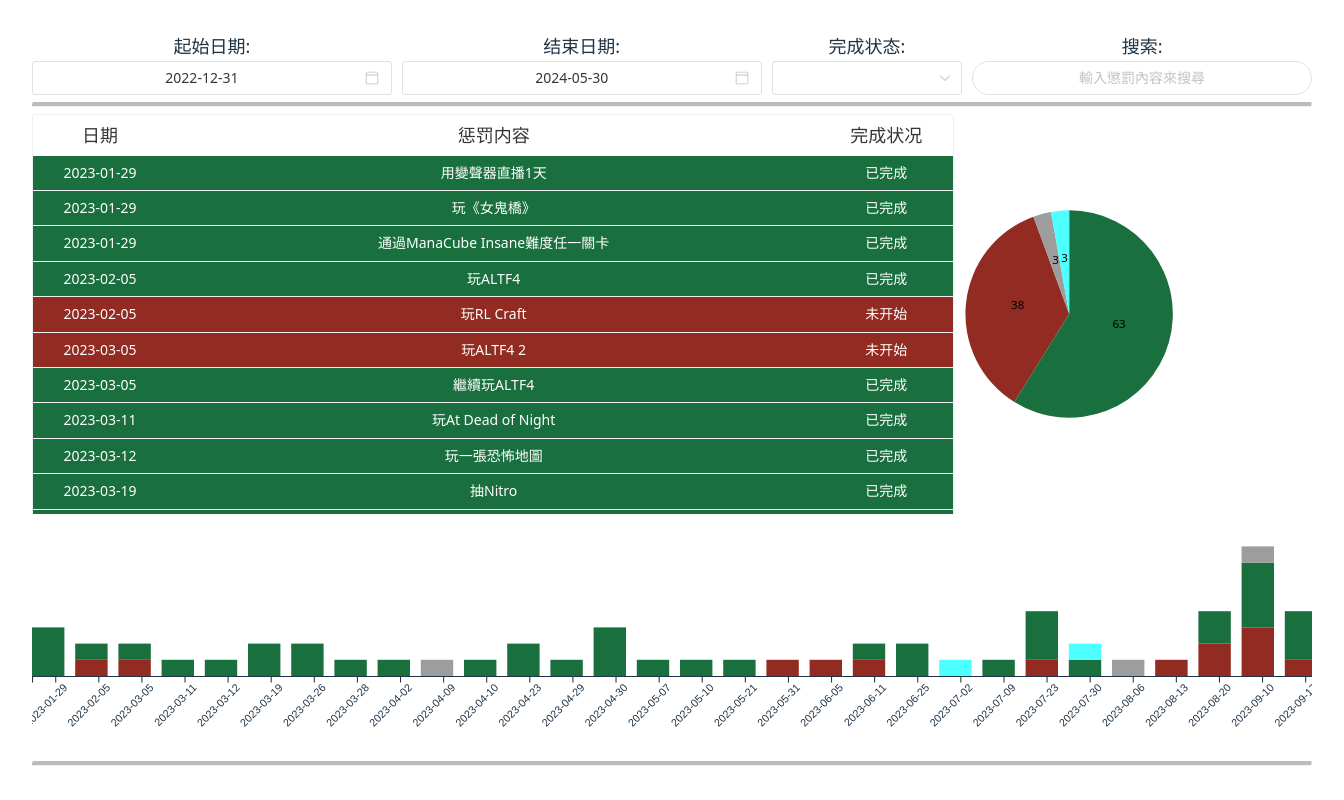
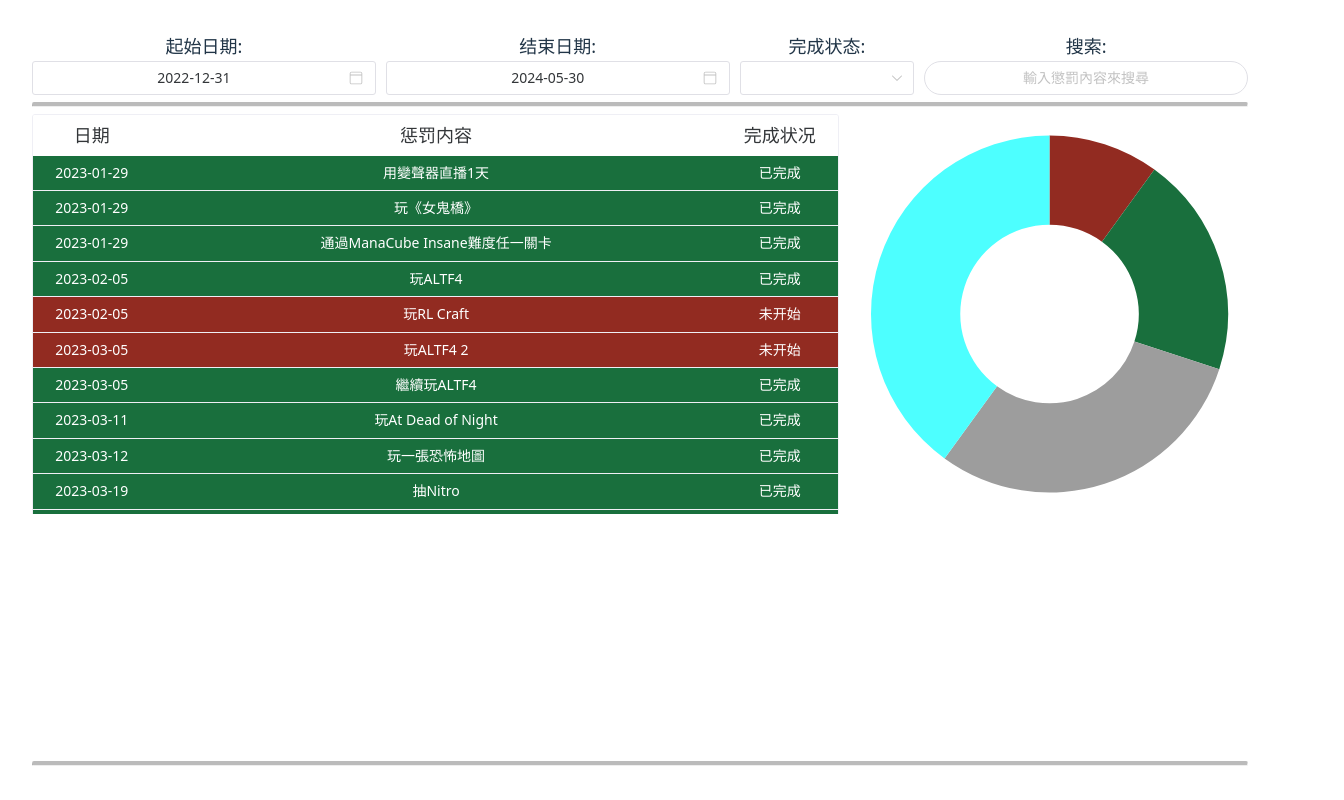
Before and after one commit to champsing/mercuryland, a Vue app: page / in a window 1280 px wide. Shown: the top 800 px of the page, 1344 px wide, since content can reach past the window. Built offline with nearby package versions, Linux system fonts and the light colour scheme.

Commit message:
fix doughnut chart

```diff
--- /dev/null
+++ b/src/assets/penalty_status.json
@@ -0,0 +1,22 @@
+[
+    {
+        "id": 0,
+        "color": "#922B21",
+        "name": "未開始"
+    },
+    {
+        "id": 1,
+        "color": "#196F3D",
+        "name": "已完成"
+    },
+    {
+        "id": 2,
+        "color": "#9D9D9D",
+        "name": "勉強過"
+    },
+    {
+        "id": 3,
+        "color": "#4DFFFF",
+        "name": "進行中"
+    }
+]
--- a/src/assets/vod.json
+++ b/src/assets/vod.json
@@ -1,7 +1,7 @@
 [
     {
-      "id": 7,
+      "id": 0,
       "date": "2023-01-29",
-      "link": "用變聲器直播1天"
+      "link": ""
     }
 ]
--- a/src/components/HelloWorld.vue
+++ b/src/components/HelloWorld.vue
@@ -1,8 +1,8 @@
 <script setup lang="ts">
 import { ref } from "vue";
 import * as d3 from "d3";
-import { NButton, NCollapse, NCollapseItem, NDatePicker, NDrawer, NDrawerContent, NSelect, NInput, NList, NListItem, NThing, NTable, NSpace } from "naive-ui";
-// import { Doughnut, Line } from "vue-chartjs";
+import { NButton, NCollapse, NCollapseItem, NDatePicker, NDrawer, NDrawerContent, NGrid, NGi, NSelect, NInput, NList, NListItem, NThing, NTable, NSpace } from "naive-ui";
+import { Doughnut, Line } from "vue-chartjs";
 import {
     Chart as ChartJS,
     Title,
@@ -15,9 +15,12 @@ import {
     LinearScale,
     LogarithmicScale,
     TimeScale,
+    ChartOptions,
+    ArcElement
 } from "chart.js";
 import penaltyData from "../assets/penalty.json";
 import vodLinkData from "../assets/vod.json";
+import penaltyStatus from "../assets/penalty_status.json";
 ChartJS.register(
     Title,
     Tooltip,
@@ -28,7 +31,8 @@ ChartJS.register(
     CategoryScale,
     LinearScale,
     LogarithmicScale,
-    TimeScale
+    TimeScale,
+    ArcElement
 );
 
 var filterBegTs = defineModel("filterBegTs", { default: 1672502400000, set(value) { refresh(value, filterEndTs.value, filterFinish.value, filterSearch.value); return value; } })
@@ -58,23 +62,11 @@ var finishOptions = [
     },
 ]
 
-
-
-const dataPath =
-    "data.csv?random=" + Math.floor(Math.random() * 1000000).toString();
-
-var dataSource = [];
 var dataDisplay = ref([]);
 
 
-d3.csv(dataPath, function (d) {
-    dataSource.push(d);
-    refresh(filterBegTs.value, filterEndTs.value, filterFinish.value, filterSearch.value);
-} as any);
-
-
 function refresh(begTs, endTs, finish, search) {
-    dataDisplay.value = dataSource
+    dataDisplay.value = penaltyData
         .filter(
             (v) =>
                 v.date >= new Date(begTs).toISOString().slice(0, 10) && v.date <= new Date(endTs).toISOString().slice(0, 10)
@@ -88,6 +80,8 @@ function refresh(begTs, endTs, finish, search) {
     drawPieChart(dataDisplay.value);
     drawBarChart(dataDisplay.value);
 }
+
+refresh(filterBegTs.value, filterEndTs.value, filterFinish.value, filterSearch.value)
 
 function statusToString(i) {
     if (i == 0) {
@@ -136,6 +130,29 @@ function truncateStr(s) {
         return s;
     }
 }
+
+let pieChartConfig = {
+    maintainAspectRatio: false,
+    plugins: {
+        legend: {
+            display: false
+        },
+    },
+    layout: {
+        padding: 20
+    }
+} as ChartOptions<"doughnut">;
+
+const pieChartData = {
+    labels: penaltyStatus.map(x => x.name),
+    datasets: [{
+        label: null,
+        data: [100, 200, 300, 400],
+        backgroundColor: penaltyStatus.map(x => x.color),
+        borderWidth: 0,
+        hoverOffset: 50
+    }]
+};
 
 function drawPieChart(dataIn) {
     const s0 = dataIn.filter((v) => v.done == 0).length;
@@ -313,9 +330,8 @@ const csvContent = ref({
     </div>
 
     <hr class="rounded" />
-
-    <div class="main">
-        <div class="detail">
+    <n-grid x-gap="12" :cols="3" class="main">
+        <n-gi class="detail" :span="2">
             <n-table :bordered="true" size="small" style="text-align: center;">
                 <thead>
                     <tr>
@@ -337,7 +353,8 @@ const csvContent = ref({
                             'background-color': statusToColor(item.done),
                             'color': statusToColorText(item.done)
                         }">
-                            <n-button @click="activateDrawer(item)" :text="true" :focusable="false" :text-color="'#FFFFFF'">
+                            <n-button @click="activateDrawer(item)" :text="true" :focusable="false"
+                                :text-color="'#FFFFFF'">
                                 {{ truncateStr(item.name) }}
                             </n-button>
                         </td>
@@ -351,6 +368,16 @@ const csvContent = ref({
                     </tr>
                 </tbody>
             </n-table>
+
+        </n-gi>
+        <n-gi>
+            <Doughnut ref="pieChart" :options="pieChartConfig" :data="pieChartData" :style="{
+                height: '90%',
+                width: '90%',
+            }" />
+        </n-gi>
+    </n-grid>
+
     <n-drawer v-model:show="isDrawerActive" :width="502" :placement="'right'">
         <n-drawer-content :title="truncateStr(csvContent.name)">
             {{ csvContent.description }}
@@ -359,11 +386,6 @@ const csvContent = ref({
             </n-button>
         </n-drawer-content>
     </n-drawer>
-        </div>
-        <div class="pie">
-            <svg id="pieChart" width="100%" height="100%" viewBox="-1 -1 2 2"></svg>
-        </div>
-    </div>
 
     <div class="time">
         <svg id="barChart" height="90%"></svg>
@@ -383,8 +405,8 @@ const csvContent = ref({
                 <n-list bordered>
                     <n-list-item>
                         <n-thing style="text-align: left; font-size: 18px">
-                            <日期>: Unix Timestamp<br />
-                                <編號>: int <懲罰主文>: string 〔詳細資料〕: additionalMetaData（執行狀態）: statusMetaData
+                            &lt;日期&gt;: Unix Timestamp<br />
+                            &lt;編號&gt;: int &lt;懲罰主文&gt;: string 〔詳細資料〕: additionalMetaData（執行狀態）: statusMetaData
                         </n-thing>
                     </n-list-item>
                 </n-list>
@@ -431,8 +453,6 @@ hr.rounded {
 
 .main {
     width: 90vw;
-    display: grid;
-    grid-template-columns: 80% 20%;
 }
 
 .detail {
```
Lines whose indentation alone changed are shown as unchanged.
